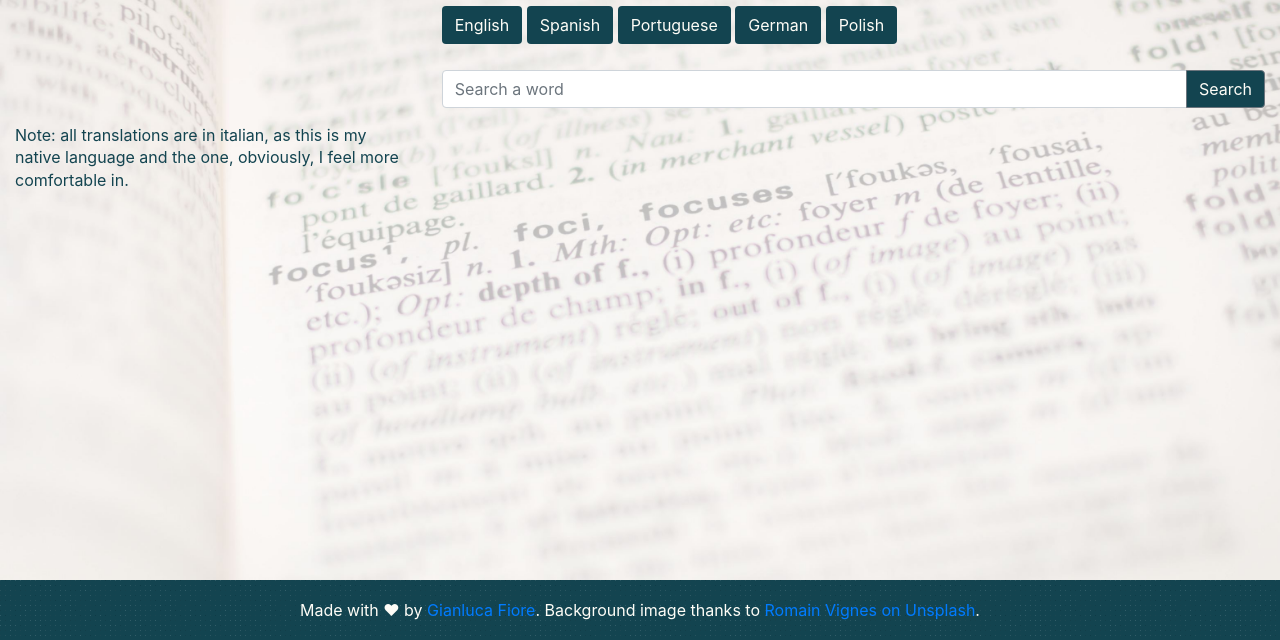
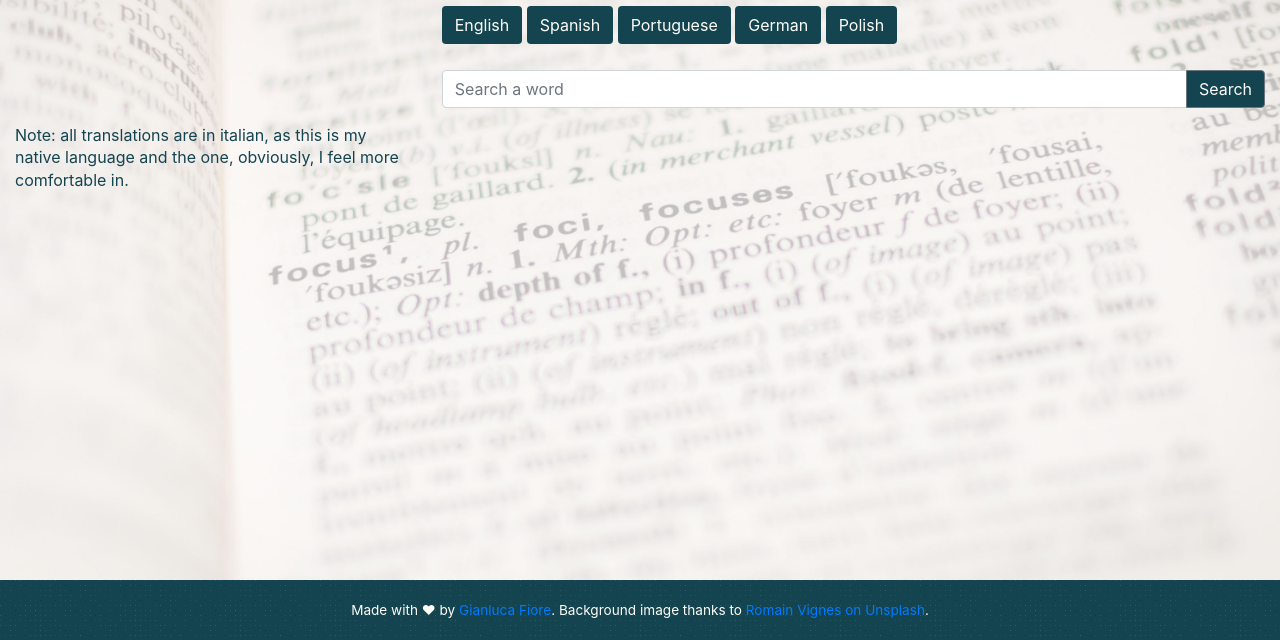
Before and after one commit to Donearm/selfdictionary, a plain HTML site: page index.html in a window 1280 px wide. Shown: the part 160-800 px from the top of the page. Drawn offline with nearby package versions, Linux system fonts and the light colour scheme.

Commit message:
85% font size in footer

```diff
--- a/css/main.css
+++ b/css/main.css
@@ -111,6 +111,7 @@ textarea {
   height: 60px;
   line-height: 60px; /* Vertically center the text there */
   text-align: center;
+  font-size: 85%;
   color: #fefdf7;
   background-color: #134450;
   background-image: url("../img/noise_pattern.png");
```
